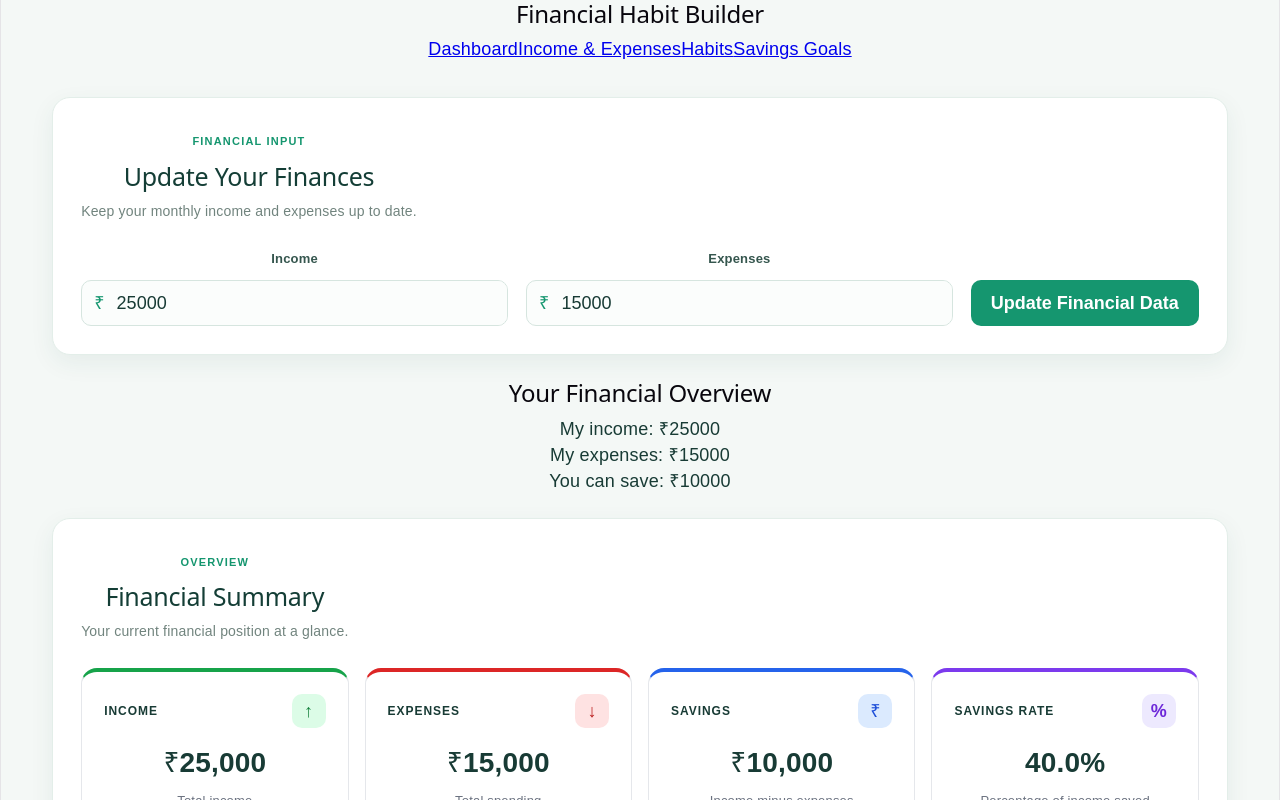
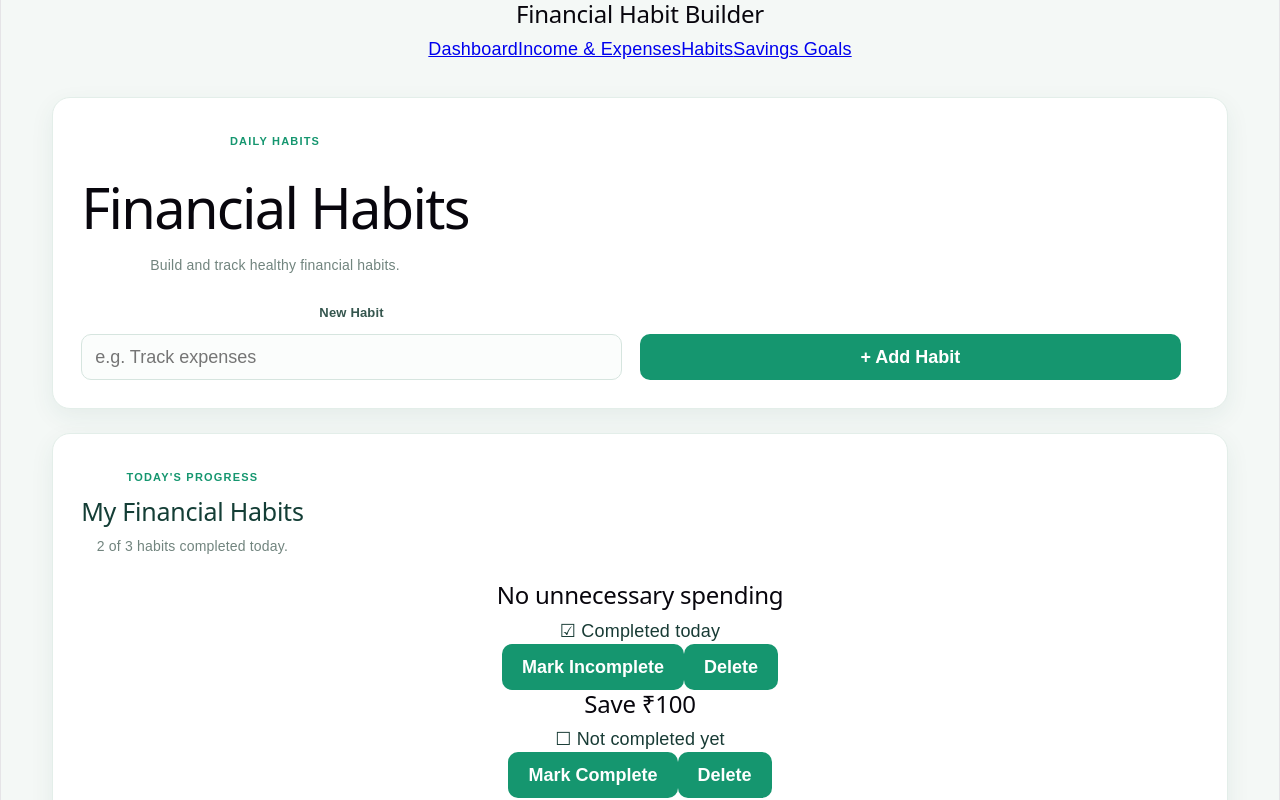
Before and after one commit to zehra-codes/Financial-habit-builder, a React (Vite) app: page /habits in a window 1280 px wide. Shown: the top 800 px of the page. Built offline with nearby package versions, Linux system fonts and the light colour scheme.

Commit message:
Add routing and functional pages

```diff
--- a/package.json
+++ b/package.json
@@ -11,7 +11,8 @@
   },
   "dependencies": {
     "react": "^19.2.8",
-    "react-dom": "^19.2.8"
+    "react-dom": "^19.2.8",
+    "react-router-dom": "^7.18.4"
   },
   "devDependencies": {
     "@eslint/js": "^10.0.1",
--- a/src/App.jsx
+++ b/src/App.jsx
@@ -1,8 +1,13 @@
 import { useState } from "react";
+import { BrowserRouter, Routes, Route } from "react-router-dom";
+
 import Navbar from "./components/Navbar";
-import Welcome from "./components/Welcome";
-import FinancialSummary from "./components/FinancialSummary";
-import TransactionTracker from "./components/TransactionTracker";
+
+import Dashboard from "./pages/Dashboard";
+import IncomeExpenses from "./pages/IncomeExpenses";
+import SavingsGoals from "./pages/SavingsGoals";
+import Habits from "./pages/Habits";
+
 import "./App.css";
 
 function App() {
@@ -18,88 +23,69 @@ function App() {
   const [transactions, setTransactions] = useState([]);
 
   return (
-    <>
+    <BrowserRouter>
       <Navbar />
 
-      <main className="dashboard">
-
-        {/* Update Financial Data */}
-        <section className="finance-update card">
-          <div className="section-heading">
-            <div>
-              <span className="section-label">FINANCIAL INPUT</span>
-              <h2>Update Your Finances</h2>
-              <p>Keep your monthly income and expenses up to date.</p>
-            </div>
-          </div>
-
-          <div className="update-form">
-            <div className="input-group">
-              <label>Income</label>
-
-              <div className="input-wrapper">
-                <span>₹</span>
-
-                <input
-                  type="number"
-                  value={incomeInput}
-                  onChange={(event) =>
-                    setIncomeInput(event.target.value)
-                  }
-                />
-              </div>
-            </div>
-
-            <div className="input-group">
-              <label>Expenses</label>
-
-              <div className="input-wrapper">
-                <span>₹</span>
-
-                <input
-                  type="number"
-                  value={expensesInput}
-                  onChange={(event) =>
-                    setExpensesInput(event.target.value)
-                  }
-                />
-              </div>
-            </div>
-
-            <button
-              className="primary-button"
-              onClick={() => {
-                setIncome(Number(incomeInput));
-                setExpenses(Number(expensesInput));
-              }}
-            >
-              Update Financial Data
-            </button>
-          </div>
-        </section>
-
-        {/* Welcome */}
-        <Welcome
-          name={userName}
-          income={income}
-          expenses={expenses}
+      <Routes>
+        <Route
+          path="/"
+          element={
+            <Dashboard
+              userName={userName}
+              income={income}
+              expenses={expenses}
+              setIncome={setIncome}
+              setExpenses={setExpenses}
+              incomeInput={incomeInput}
+              expensesInput={expensesInput}
+              setIncomeInput={setIncomeInput}
+              setExpensesInput={setExpensesInput}
+              transactions={transactions}
+              setTransactions={setTransactions}
+            />
+          }
         />
 
-        {/* Financial Summary */}
-        <FinancialSummary
-          income={income}
-          expenses={expenses}
-          transactions={transactions}
+        <Route
+          path="/dashboard"
+          element={
+            <Dashboard
+              userName={userName}
+              income={income}
+              expenses={expenses}
+              setIncome={setIncome}
+              setExpenses={setExpenses}
+              incomeInput={incomeInput}
+              expensesInput={expensesInput}
+              setIncomeInput={setIncomeInput}
+              setExpensesInput={setExpensesInput}
+              transactions={transactions}
+              setTransactions={setTransactions}
+            />
+          }
         />
 
-        {/* Transaction Tracker */}
-        <TransactionTracker
-          transactions={transactions}
-          setTransactions={setTransactions}
+        <Route
+          path="/income-expenses"
+          element={
+            <IncomeExpenses
+              transactions={transactions}
+              setTransactions={setTransactions}
+            />
+          }
         />
 
-      </main>
-    </>
+        <Route
+          path="/savings-goals"
+          element={<SavingsGoals />}
+        />
+
+        <Route
+          path="/habits"
+          element={<Habits />}
+        />
+      </Routes>
+    </BrowserRouter>
   );
 }
 
--- a/src/pages/Habits.jsx
+++ b/src/pages/Habits.jsx
@@ -1,24 +1,151 @@
+import { useState } from "react";
+
 function Habits() {
+  const [habits, setHabits] = useState([
+    {
+      id: 1,
+      name: "No unnecessary spending",
+      completed: true,
+    },
+    {
+      id: 2,
+      name: "Save ₹100",
+      completed: false,
+    },
+    {
+      id: 3,
+      name: "Track expenses",
+      completed: true,
+    },
+  ]);
+
+  const [habitName, setHabitName] = useState("");
+
+  function addHabit() {
+    if (!habitName.trim()) {
+      return;
+    }
+
+    const newHabit = {
+      id: Date.now(),
+      name: habitName,
+      completed: false,
+    };
+
+    setHabits([...habits, newHabit]);
+    setHabitName("");
+  }
+
+  function toggleHabit(id) {
+    setHabits(
+      habits.map((habit) =>
+        habit.id === id
+          ? { ...habit, completed: !habit.completed }
+          : habit
+      )
+    );
+  }
+
+  function deleteHabit(id) {
+    setHabits(habits.filter((habit) => habit.id !== id));
+  }
+
+  const completedHabits = habits.filter(
+    (habit) => habit.completed
+  ).length;
+
   return (
+    <main className="dashboard">
+
+      <section className="card">
+        <div className="section-heading">
           <div>
+            <span className="section-label">DAILY HABITS</span>
             <h1>Financial Habits</h1>
             <p>Build and track healthy financial habits.</p>
+          </div>
+        </div>
+
+        <div className="update-form">
+
+          <div className="input-group">
+            <label>New Habit</label>
+
+            <input
+              type="text"
+              placeholder="e.g. Track expenses"
+              value={habitName}
+              onChange={(event) =>
+                setHabitName(event.target.value)
+              }
+            />
+          </div>
+
+          <button
+            className="primary-button"
+            onClick={addHabit}
+          >
+            + Add Habit
+          </button>
+
+        </div>
+      </section>
+
+      <section className="card">
+
+        <div className="section-heading">
+          <div>
+            <span className="section-label">TODAY'S PROGRESS</span>
+            <h2>My Financial Habits</h2>
+
+            <p>
+              {completedHabits} of {habits.length} habits completed today.
+            </p>
+          </div>
+        </div>
+
+        {habits.map((habit) => (
+          <div
+            key={habit.id}
+            className="habit-card"
+          >
 
             <div>
-        <h2>No unnecessary spending</h2>
-        <p>☑ Today</p>
+              <h2>{habit.name}</h2>
+
+              <p>
+                {habit.completed
+                  ? "☑ Completed today"
+                  : "☐ Not completed yet"}
+              </p>
             </div>
 
             <div>
-        <h2>Save ₹100</h2>
-        <p>☐ Today</p>
+
+              <button
+                className="primary-button"
+                onClick={() => toggleHabit(habit.id)}
+              >
+                {habit.completed
+                  ? "Mark Incomplete"
+                  : "Mark Complete"}
+              </button>
+
+              <button
+                className="primary-button"
+                onClick={() => deleteHabit(habit.id)}
+              >
+                Delete
+              </button>
+
             </div>
 
-      <div>
-        <h2>Track expenses</h2>
-        <p>☑ Today</p>
           </div>
-    </div>
+        ))}
+
+      </section>
+
+    </main>
   );
 }
 
--- a/src/pages/SavingsGoals.jsx
+++ b/src/pages/SavingsGoals.jsx
@@ -1,15 +1,156 @@
+import { useState } from "react";
+
 function SavingsGoals() {
+  const [goals, setGoals] = useState([
+    {
+      id: 1,
+      name: "Emergency Fund",
+      target: 50000,
+      saved: 15000,
+    },
+  ]);
+
+  const [goalName, setGoalName] = useState("");
+  const [targetAmount, setTargetAmount] = useState("");
+  const [savedAmount, setSavedAmount] = useState("");
+
+  function addGoal() {
+    if (!goalName || !targetAmount || !savedAmount) {
+      return;
+    }
+
+    const newGoal = {
+      id: Date.now(),
+      name: goalName,
+      target: Number(targetAmount),
+      saved: Number(savedAmount),
+    };
+
+    setGoals([...goals, newGoal]);
+
+    setGoalName("");
+    setTargetAmount("");
+    setSavedAmount("");
+  }
+
+  function deleteGoal(id) {
+    setGoals(goals.filter((goal) => goal.id !== id));
+  }
+
   return (
-    <div>
-      <h1>Savings Goals</h1>
-      <p>Set and track your financial savings goals.</p>
+    <main className="dashboard">
 
-      <div>
-        <h2>Emergency Fund</h2>
-        <p>₹15,000 / ₹50,000</p>
-        <p>30% completed</p>
-      </div>
-    </div>
+      <section className="card">
+        <div className="section-heading">
+          <div>
+            <span className="section-label">SAVINGS PLANNER</span>
+            <h1>Savings Goals</h1>
+            <p>Set and track your financial savings goals.</p>
+          </div>
+        </div>
+
+        <div className="update-form">
+
+          <div className="input-group">
+            <label>Goal Name</label>
+            <input
+              type="text"
+              placeholder="e.g. Emergency Fund"
+              value={goalName}
+              onChange={(event) => setGoalName(event.target.value)}
+            />
+          </div>
+
+          <div className="input-group">
+            <label>Target Amount</label>
+
+            <div className="input-wrapper">
+              <span>₹</span>
+              <input
+                type="number"
+                placeholder="50000"
+                value={targetAmount}
+                onChange={(event) =>
+                  setTargetAmount(event.target.value)
+                }
+              />
+            </div>
+          </div>
+
+          <div className="input-group">
+            <label>Already Saved</label>
+
+            <div className="input-wrapper">
+              <span>₹</span>
+              <input
+                type="number"
+                placeholder="15000"
+                value={savedAmount}
+                onChange={(event) =>
+                  setSavedAmount(event.target.value)
+                }
+              />
+            </div>
+          </div>
+
+          <button
+            className="primary-button"
+            onClick={addGoal}
+          >
+            + Add Savings Goal
+          </button>
+
+        </div>
+      </section>
+
+      <section className="card">
+        <div className="section-heading">
+          <div>
+            <span className="section-label">YOUR GOALS</span>
+            <h2>My Savings Goals</h2>
+            <p>Track your progress toward each goal.</p>
+          </div>
+        </div>
+
+        {goals.map((goal) => {
+          const percentage = Math.min(
+            Math.round((goal.saved / goal.target) * 100),
+            100
+          );
+
+          return (
+            <div key={goal.id} className="goal-card">
+
+              <h2>{goal.name}</h2>
+
+              <p>
+                ₹{goal.saved.toLocaleString("en-IN")} / ₹
+                {goal.target.toLocaleString("en-IN")}
+              </p>
+
+              <p>{percentage}% completed</p>
+
+              <div className="progress-bar">
+                <div
+                  className="progress-fill"
+                  style={{ width: `${percentage}%` }}
+                ></div>
+              </div>
+
+              <button
+                className="primary-button"
+                onClick={() => deleteGoal(goal.id)}
+              >
+                Delete Goal
+              </button>
+
+            </div>
+          );
+        })}
+
+      </section>
+
+    </main>
   );
 }
 
```
Also changed, not shown: src/components/Navbar.jsx (+6 -4 lines), src/pages/Dashboard.jsx (+97 -5 lines), src/pages/IncomeExpenses.jsx (+23 -5 lines), 1 other file (tests, documents, lock files or other folders). Lines whose indentation alone changed are shown as unchanged.
